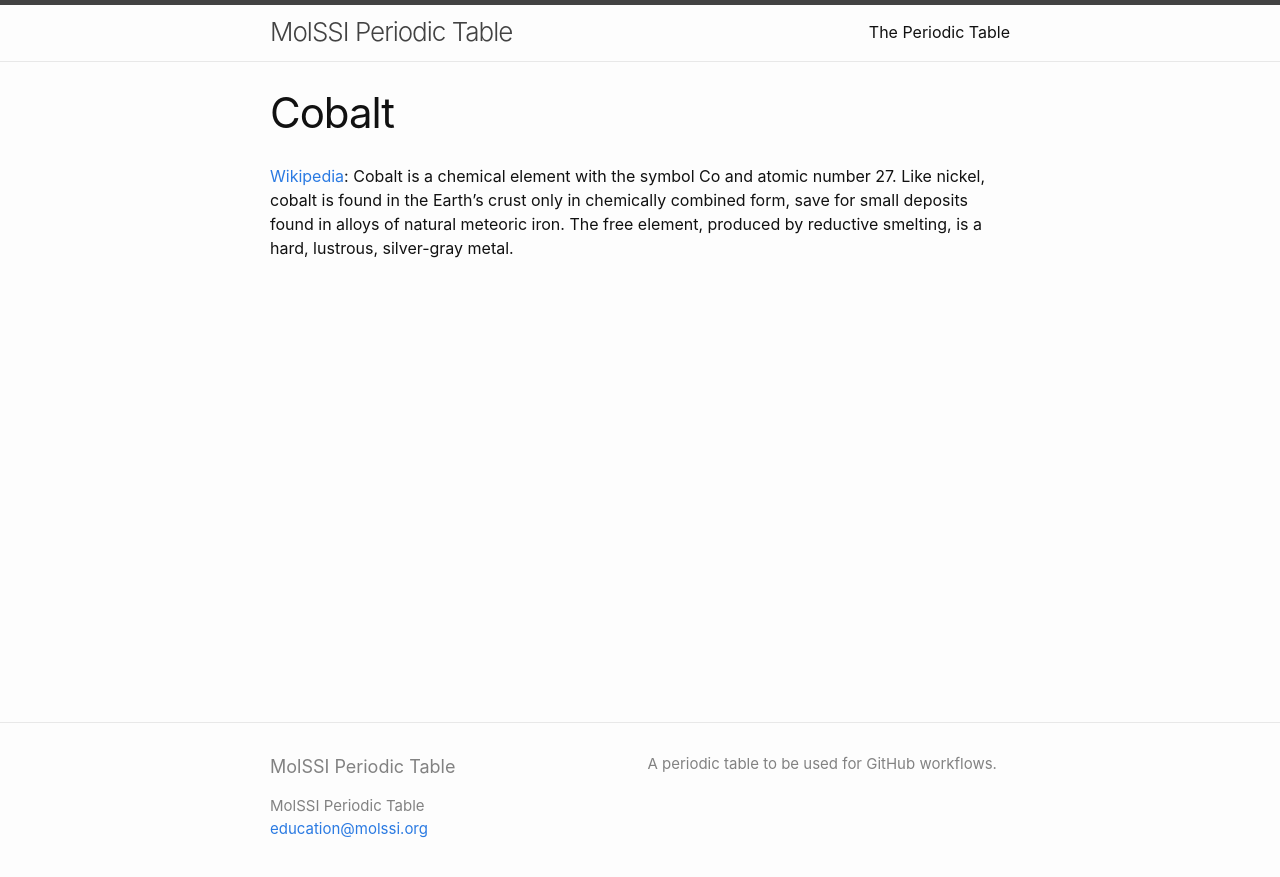
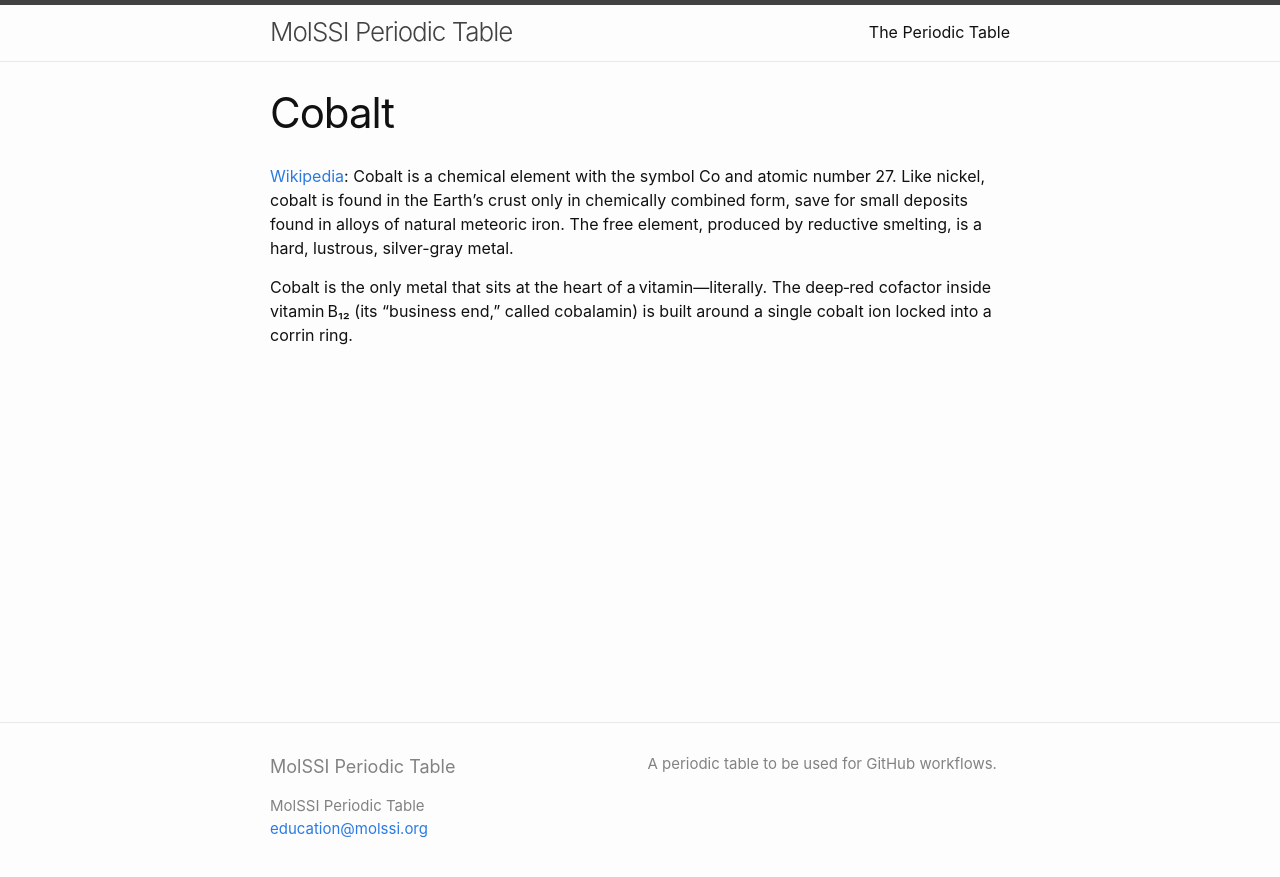
Before and after one commit to MolSSI-Education/periodic-table, a Jekyll site: the page built from elements/cobalt.md, in a window 1280 px wide. Shown: the top 877 px of the page. Built offline with Jekyll 4.4.1, drawn with Linux system fonts in a browser that asks for light colours.

Commit message:
cobalt element updated

```diff
--- a/elements/cobalt.md
+++ b/elements/cobalt.md
@@ -4,3 +4,6 @@ title: Cobalt
 ---
 
 [Wikipedia](https://en.wikipedia.org/wiki/Cobalt): Cobalt is a chemical element with the symbol Co and atomic number 27. Like nickel, cobalt is found in the Earth's crust only in chemically combined form, save for small deposits found in alloys of natural meteoric iron. The free element, produced by reductive smelting, is a hard, lustrous, silver-gray metal.
+
+Cobalt is the only metal that sits at the heart of a vitamin—literally.
+The deep‑red cofactor inside vitamin B₁₂ (its “business end,” called cobalamin) is built around a single cobalt ion locked into a corrin ring.
```
